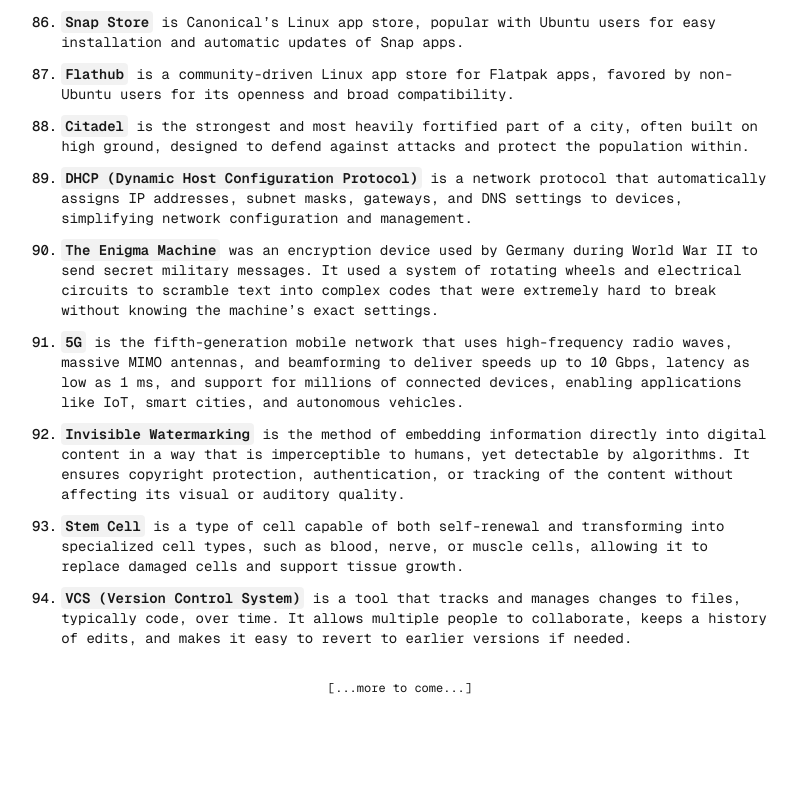
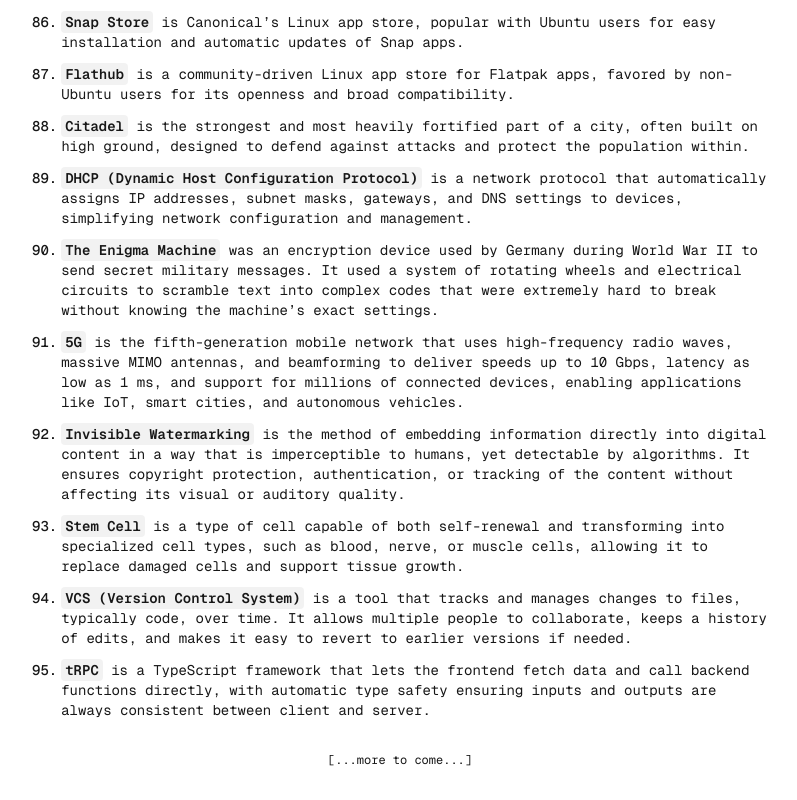
Before and after one commit to BrahimBoussada/mind-log, a Next.js app: page / in a window 1280 px wide. Shown: the part 5311-6111 px from the top of the page, without its empty margins (240-1037 px from the left). Before the commit the page ends 6039 px from the top, so only its background shows below. Built offline with nearby package versions, Linux system fonts and the light colour scheme.

Commit message:
log:31-10-2025

```diff
--- a/src/app/page.tsx
+++ b/src/app/page.tsx
@@ -888,6 +888,16 @@
             it easy to revert to earlier versions if needed.
           </Text>
         </Note>
+
+        <Note>
+          <N>95. </N>
+          <Text>
+            <Key>tRPC</Key> is a TypeScript framework that lets the frontend
+            fetch data and call backend functions directly, with automatic type
+            safety ensuring inputs and outputs are always consistent between
+            client and server.
+          </Text>
+        </Note>
       </NoteWrapper>
 
       <span className="font-mono text-xs text-center my-8">
```
